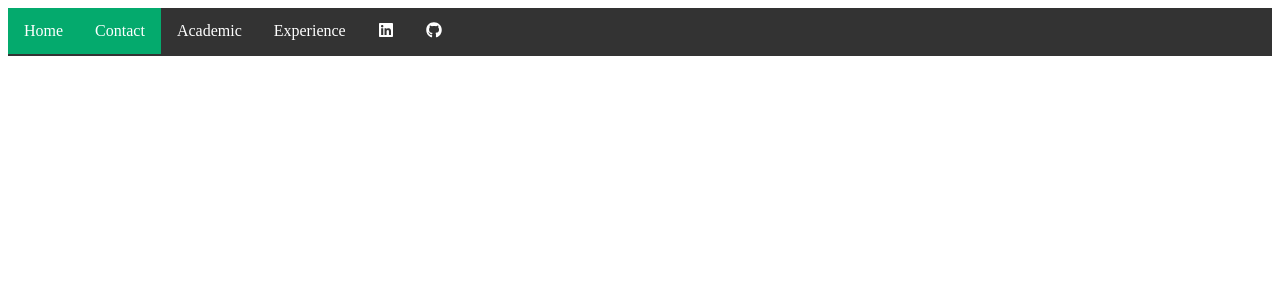
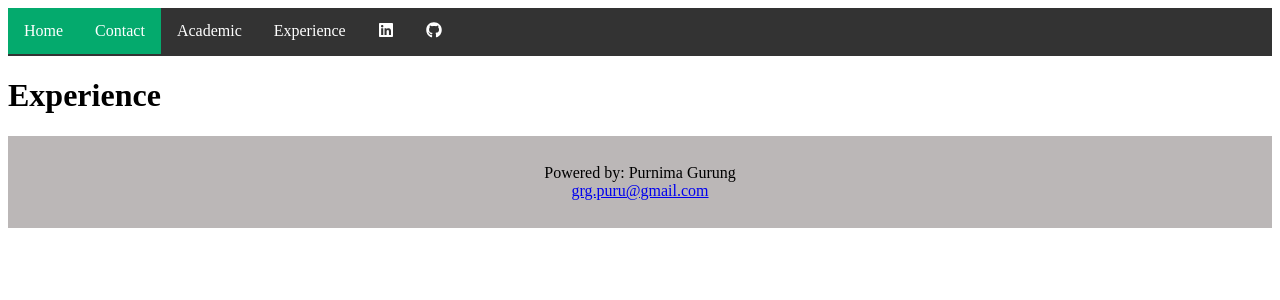
Before and after one commit to AllProgrammingCodeTutorials/React-tutorial, a React (Create React App) app in the folder react-project/: page /experience in a window 1280 px wide. Shown: the top 300 px of the page. Built offline with nearby package versions, Linux system fonts and the light colour scheme.

Commit message:
react js with Css

```diff
--- a/react-project/src/App.js
+++ b/react-project/src/App.js
@@ -1,18 +1,24 @@
 import React from "react";
+import { BrowserRouter as Router, Switch, Route } from "react-router-dom";
 import Navbar from "./components/Navbar";
 import Home from "./components/Home";
-import { BrowserRouter as Router, Switch, Route } from "react-router-dom";
+import Academic from "./components/Academic";
+import Experience from "./components/Experience";
 import Contact from "./components/Contact";
+import Footer from "./components/Footer";
 function App() {
   return (
     <Router>
       <Navbar />
       <div>
         <Switch>
-          <Route exact path="/" component={Home} />
+          <Route exact path="/home" component={Home} />
           <Route exact path="/contact" component={Contact}/>
+          <Route exact path="/academic" component={Academic}/>
+          <Route exact path="/experience" component={Experience}/>
         </Switch>
       </div>
+      <Footer />
     </Router>
   );
 }
--- /dev/null
+++ b/react-project/src/components/Academic.js
@@ -0,0 +1,20 @@
+import React from 'react'
+
+// const Academic = () => {
+//     return (
+//         <div>
+//             <h1>Academic</h1>
+//         </div>
+//     )
+// }
+
+// export default Academic
+const brand = "BMW";
+
+class Academic extends React.Component {
+
+    render() {
+      return <h2>I am a {this.props.brand} Car!</h2>;
+    }
+  }
+  export default Academic
--- /dev/null
+++ b/react-project/src/components/Experience.js
@@ -0,0 +1,11 @@
+import React from 'react';
+
+const Experience = () => {
+    return (
+        <div>
+            <h1>Experience</h1>
+        </div>
+    )
+}
+
+export default Experience
--- /dev/null
+++ b/react-project/src/components/Footer.css
@@ -0,0 +1,5 @@
+.footer-section {
+    background-color: rgb(187, 183, 183);
+    text-align: center;
+    padding:12px;
+}
--- /dev/null
+++ b/react-project/src/components/Footer.js
@@ -0,0 +1,14 @@
+import React from 'react'
+
+const Footer = () => {
+    return (
+        <div>
+            <div className="footer-section">
+            <p>Powered by: Purnima Gurung<br />
+            <a href="mailto:grg.puru@gmail.com">grg.puru@gmail.com</a></p>
+            </div>
+        </div>
+    )
+}
+
+export default Footer
--- a/react-project/src/components/Navbar.js
+++ b/react-project/src/components/Navbar.js
@@ -3,6 +3,7 @@ import { Link } from "react-router-dom";
 
 import { FaLinkedin, FaGithub } from "react-icons/fa";
 import './Navbar.css'; //external css
+import './Footer.css';
 
 const Navbar = () => {
     return(
@@ -10,12 +11,12 @@ const Navbar = () => {
             {/* main menu links */}
             <div className= "menu-link">
                 <ul>
-                <li><Link className="active" to="/">Home</Link></li>
+                <li><Link className="active" to="/home">Home</Link></li>
                 <li><Link className="active" to="/contact">Contact</Link></li>
-                    <li><a href="#news">Academic</a></li>
-                    <li><a href="#experience">Experience</a></li>
-                    <li><a href="https://www.linkedin.com/in/purnimagurung/" target= "_purnima"><FaLinkedin/></a></li>
-                    <li><a href="https://github.com/purnimagurung" target="_purnima"><FaGithub/></a></li>
+                <li><Link to="/academic">Academic</Link></li>
+                <li><Link to="/experience">Experience</Link></li>
+                <li><a href="https://www.linkedin.com/in/purnimagurung/" target= "_purnima"><FaLinkedin/></a></li>
+                <li><a href="https://github.com/purnimagurung" target="_purnima"><FaGithub/></a></li>
                 </ul>
             </div>
          </nav>
```
Also changed, not shown: react-project/src/assets/g.jpg, react-project/src/document.txt (added), react-project/src/index.css (line endings or trailing spaces).
